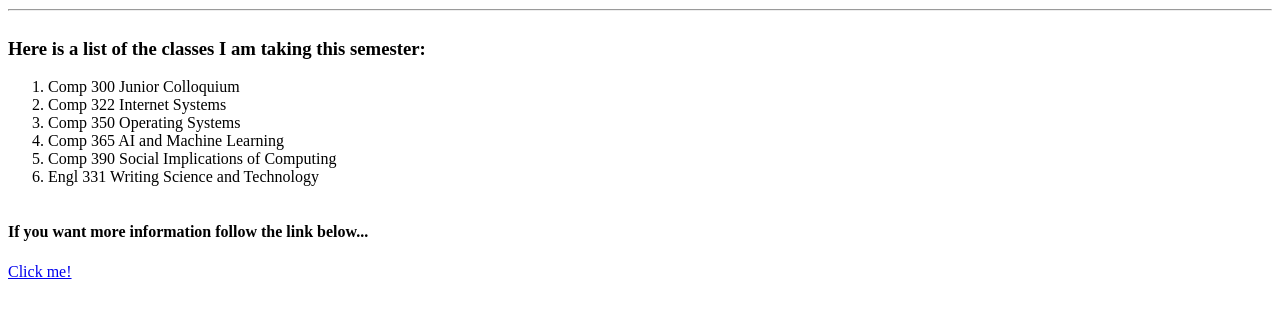
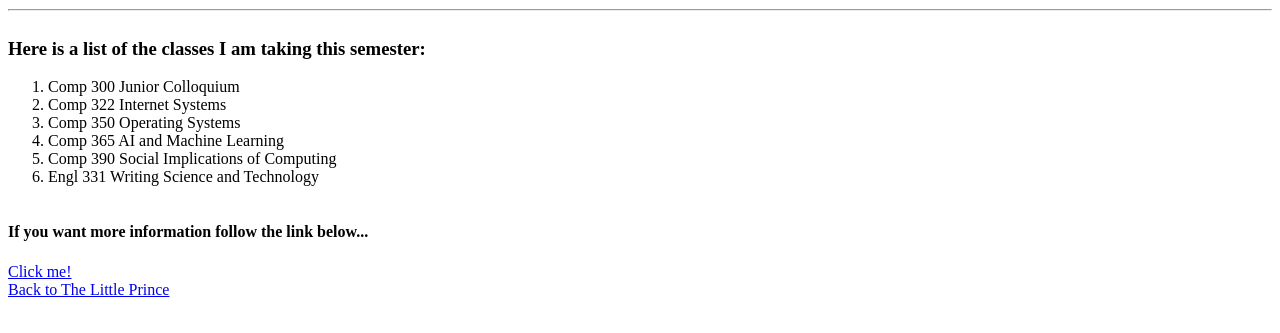
Before and after one commit to AmariBull/Assignment2, a plain HTML site: page index.html in a window 1280 px wide. Shown: the part 459-792 px from the top of the page. Drawn offline with Linux system fonts and the light colour scheme.

Commit message:
changed index link

```diff
--- a/index.html
+++ b/index.html
@@ -47,6 +47,8 @@
     <div style="width: 700px; display: inline-block;">
         <h4>If you want more information follow the link below...</h4>
         <a href="introduction.html" target="_blank"> Click me!</a>
+        <br/>
+        <a href="little_prince.html" target="_blank"> Back to The Little Prince</a>
     </div>
 
 </body>
```
